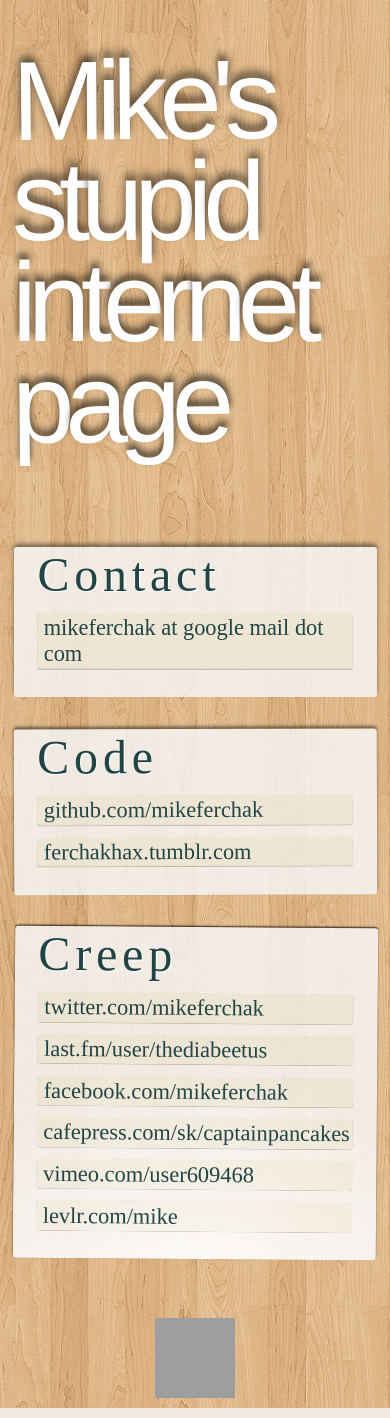
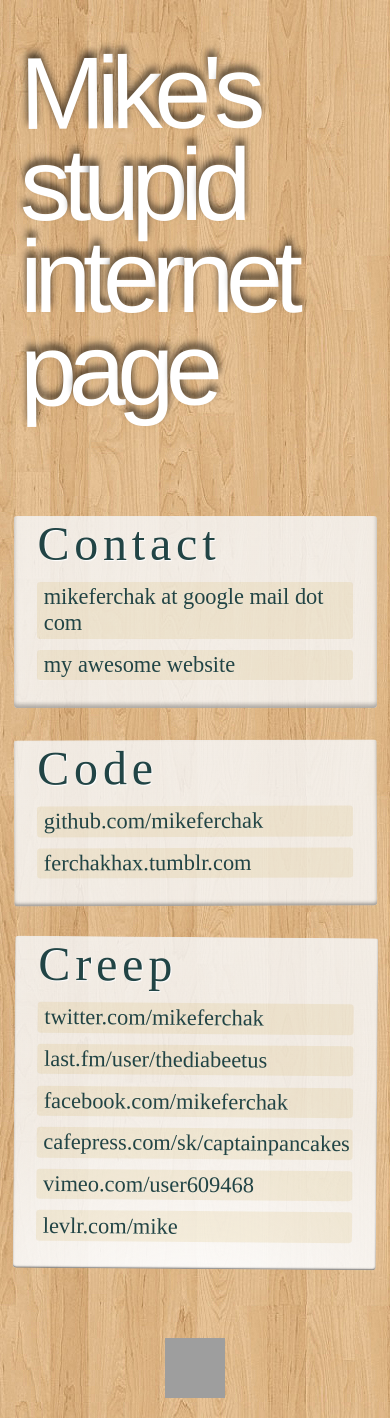
Before and after one commit to mikeferchak/mferchak, a PHP site: page / in a window 390 px wide. Run offline with PHP 8.4, Linux system fonts and the light colour scheme; some libraries are stand-ins or nearby versions; some web fonts are replaced; grey boxes are pictures that could not be loaded.

Commit message:
Prettier and refactoredier

```diff
--- a/css/style.css
+++ b/css/style.css
@@ -33,7 +33,8 @@ table {
 body, h1, h2, ul, li, div, a, p {
   color: #214445;
   font-family: 'Goudy Bookletter 1911', serif;
-  font-weight: 100; }
+  font-weight: 100;
+  -webkit-font-smoothing: antialiased; }
 
 p {
   font-size: 14pt; }
@@ -77,17 +78,16 @@ header {
   text-shadow: 1px 1px 1px rgba(255, 255, 255, 0.5);
   text-align: center;
   line-height: 200%;
-  -webkit-transition: opacity 3s;
-  -moz-transition: opacity 3s;
-  -o-transition: opacity 3s;
-  -k-transition: opacity 3s;
-  transition: opacity 3s;
-  zoom: 100.1%; }
+  -webkit-transition: all 0.3s;
+  -moz-transition: all 0.3s;
+  -o-transition: all 0.3s;
+  -k-transition: all 0.3s;
+  transition: all 0.3s; }
   header h1 {
     font-family: 'futura', 'helvetica', sans-serif;
-    font-size: 38pt;
+    font-size: 12px;
     text-shadow: 1px 2px 4px rgba(0, 0, 0, 0.4);
-    display: inline;
+    display: inline-block;
     margin: 0 auto;
     text-align: center;
     overflow-x: hidden;
@@ -119,19 +119,22 @@ section {
   cursor: move;
   text-align: center;
   background-image: url("../images/sun.png");
-  background-size: 80% 80%;
-  zoom: 100%;
-  -webkit-transition: background-size 0.3s;
-  -moz-transition: background-size 0.3s;
-  -o-transition: background-size 0.3s;
-  -k-transition: background-size 0.3s;
-  transition: background-size 0.3s; }
+  background-size: 60% 60%;
+  -webkit-transition: background-size 0.6s;
+  -moz-transition: background-size 0.6s;
+  -o-transition: background-size 0.6s;
+  -k-transition: background-size 0.6s;
+  transition: background-size 0.6s; }
 
 #sun:after {
   font-size: 5em; }
 
 #sun.ui-draggable-dragging {
-  background-size: 100% 100%; }
+  background-size: 100% 100%;
+  -webkit-filter: blur(0px) !important; }
+
+.blur {
+  -webkit-filter: blur(1px); }
 
 #stuff {
   _width: 1000px;
@@ -140,7 +143,12 @@ section {
   margin: 0 auto 3em; }
   #stuff footer {
     margin: 0;
-    padding: 0; }
+    padding: 0;
+    -webkit-transition: all 0.3s;
+    -moz-transition: all 0.3s;
+    -o-transition: all 0.3s;
+    -k-transition: all 0.3s;
+    transition: all 0.3s; }
     #stuff footer h2 {
       margin: 0;
       font-size: 30pt;
@@ -185,21 +193,21 @@ section {
     margin: 0 auto; }
 
   header {
-    padding: 1em 0 1em 0em; }
-
-  header.futurephone h1 {
-    display: block;
+    padding: 1em 0 1em 0em;
+    text-align: left; }
+    header h1 {
       white-space: normal;
       text-align: left;
+      overflow-x: hidden;
       margin: 0em 0 0em 0;
-    padding: 0.3em 0% 0.4em 3%;
+      padding: 0.3em 0% 0.4em 5%;
       line-height: 0.9;
       letter-spacing: -0.18em; }
-    header.futurephone h1 span.word {
+      header h1 span.word {
         text-align: left;
         display: inline-block;
         margin: 0; }
-      header.futurephone h1 span.word span {
+        header h1 span.word span {
           -webkit-transition: all 0.1s;
           -moz-transition: all 0.1s;
           -o-transition: all 0.1s;
--- a/css/style.scss
+++ b/css/style.scss
@@ -27,6 +27,11 @@ $page-width: 1000px;
          -o-transition:$options;
          -k-transition:$options;
             transition:$options;
+}
+
+@mixin compositing(){
+    transform: translate3d(0,0,0);
+    -webkit-transform: translate3d(0,0,0);
 }
 
 @mixin gradient(){
@@ -77,6 +82,7 @@ body, h1, h2, ul, li, div, a, p {
 	color: $main-text;
 	font-family: 'Goudy Bookletter 1911', serif;
 	font-weight: 100;
+    -webkit-font-smoothing: antialiased;
 	}
 
 p {
@@ -114,13 +120,12 @@ header {
     text-shadow: 1px 1px 1px rgba(255, 255, 255, 0.5);
     text-align:center;
     line-height:200%;
-    @include transition(opacity 3s);
-    zoom:100.1%;
+    @include transition(all 0.3s);
     h1  {
         font-family: 'futura', 'helvetica', sans-serif;
-        font-size:38pt;
+        font-size:12px;
         text-shadow: 1px 2px 4px rgba(0,0,0,.4);
-        display:inline;
+        display:inline-block;
         margin: 0 auto;
         // @include transition(font-size 0.3s);
         text-align: center;
@@ -154,15 +159,19 @@ section {
     cursor:move;
     text-align:center;
     background-image:url("../images/sun.png");
-    background-size:80% 80%;
-    zoom:100%;
-    @include transition(background-size 0.3s);
+    background-size:60% 60%;
+    @include transition(background-size 0.6s);
 }
 #sun:after {
     font-size:5em;
 }
 #sun.ui-draggable-dragging {
     background-size:100% 100%;
+    -webkit-filter: blur(0px) !important;
+}
+
+.blur {
+    -webkit-filter: blur(1px);
 }
 
 #stuff {
@@ -174,6 +183,7 @@ section {
     footer {
         margin:0;
         padding:0;
+        @include transition(all 0.3s);
         h2  {
             margin: 0;
             font-size: 30pt;
@@ -224,21 +234,22 @@ section {
     }
     header{
         padding:1em 0 1em 0em;
-    }
-    header.futurephone h1{
-        display:block;
+        text-align:left;
+        h1 {
             white-space: normal;
             text-align:left;
+            overflow-x:hidden;
             margin: 0em 0 0em 0;
-        padding:0.3em 0% 0.4em 3%;
+            padding:0.3em 0% 0.4em 5%;
             line-height: 0.9;
             letter-spacing:-.18em;
-        span.word{
+            span.word {
                 text-align:left;
                 display:inline-block;
                 margin:0;
                 span{
                     @include transition(all 0.1s);
+                }
             }
         }
     }
--- a/index.html
+++ b/index.html
@@ -15,7 +15,7 @@
    <script type='text/javascript' src='https://ajax.googleapis.com/ajax/libs/jqueryui/1.8.16/jquery-ui.min.js'></script>
         <script type="text/javascript" src='https://raw.github.com/furf/jquery-ui-touch-punch/master/jquery.ui.touch-punch.min.js'></script>
     <script src="script/application.js" type="text/javascript" charset="utf-8" async defer></script>
-   <script type="text/javascript">
+   <!--<script type="text/javascript">
      var _gaq = _gaq || [];
      _gaq.push(['_setAccount', 'UA-10986150-1']);
      _gaq.push(['_trackPageview']);
@@ -24,7 +24,7 @@
        ga.src = ('https:' == document.location.protocol ? 'https://ssl' : 'http://www') + '.google-analytics.com/ga.js';
        var s = document.getElementsByTagName('script')[0]; s.parentNode.insertBefore(ga, s);
      })();
-   </script>
+   </script>-->
 </head>
 
 <body>
@@ -75,6 +75,7 @@
            <h2>Contact</h2>
            <ul class="inset">
               <li><a href="mailto:mikeferchak_spam@gmail.com">mikeferchak at google mail dot com</a></li>
+              <li><a href=".">my awesome website</a></li>
            </ul>
         </div>
         <div id="code">
@@ -96,13 +97,11 @@
            </ul>
         </div>
      </footer>
-
   </div>
 
   <div id="tumblr">
-  <!--script src="http://ferchakhax.tumblr.com/js?start=0&amp;num=1" type="text/javascript"></script-->
+     <!-- <script src="http://ferchakhax.tumblr.com/js?start=0&amp;num=1" type="text/javascript"></script> -->
   </div>
-
 <a title="Easter-egg! Drag this puppy around."><div id="sun"></div></a>
 </body>
 </html>
--- a/script/application.js
+++ b/script/application.js
@@ -1,60 +1,25 @@
 $(document).ready(function() {
-  var bodyWidth = $(window).width()-20;
-  var originalHeaderWidth = $("header h1").outerWidth();
-  var originalHeaderHeight = parseInt($("header h1").css("font-size"),10);
+  var originalHeaderHeight = parseInt($("header h1").css("font-size"), 10);
+  var originalHeaderWidth = $("header h1").innerWidth();
   var headerAspect = originalHeaderHeight / originalHeaderWidth;
-  var newHeaderHeight = headerAspect * bodyWidth * 0.9;
-  var ipadWidth = 800;
-  var iphoneWidth = 400;
+  var lsz = 2000; // Default height in px of the light source
 
-  responsiveLol(ipadWidth, iphoneWidth);
   rotateCrap();
+  doThings();
 
-  //do things when window is resized
+  // Initialize all of the things
+  function doThings(){
+    responsiveHeader();
+    repositionlightsource();
+    loopthroughallshadowelements();
+  }
+
+  // Do things when window is resized
   $(window).resize(function() {
-    responsiveLol(ipadWidth, iphoneWidth);
-    loopthroughallshadowelements();
-    repositionlightsource();
+    doThings();
   });
 
-  function responsiveLol(ipad, iphone){
-    if ($(window).width() > ipad) {
-      $("header").removeClass("futurephone");
-      $("header").addClass("pwned");
-      resizeHeader(1);
-    }
-    else if ($(window).width() > iphone) {
-      $("header").addClass("futurephone");
-      var originalHeaderWidth = $("header h1 span").first().outerWidth();
-      var originalHeaderHeight = parseInt($("header h1 span").first().css("font-size"),10);
-      resizeHeader(2);
-    }
-    else {
-      $("header").addClass("futurephone");
-      var originalHeaderWidth = $("header h1 span").first().outerWidth();
-      var originalHeaderHeight = parseInt($("header h1 span").first().css("font-size"),10);
-      resizeHeader(3);
-    }
-  }
-
-  function resizeHeader(multiplier){
-    var newHeaderHeight = headerAspect * $(window).width() * 1 * multiplier;
-    $("header h1").css({"font-size": newHeaderHeight});
-    $("header h1").fadeIn(2000);
-  }
-
-  function rotateCrap(){
-    $("footer div, span").each(function(index, element){
-      var random = Math.random() - 0.5;
-      $(element).css({'-webkit-transform': 'rotate('+ (random) +'deg)'});
-    });
-  }
-
-var lsz = 2000;
-
-repositionlightsource();
-loopthroughallshadowelements();
-
+  // Draggable light source
   $('#sun').draggable( {
     cursor: 'move',
     containment: 'document',
@@ -63,22 +28,51 @@ $('#sun').draggable( {
     stop: loopthroughallshadowelements
   });
 
+  // Responsive giant header
+  function responsiveHeader(){
+    if ($(window).width() > 800) {
+      resizeHeader(1); // normal screen
+    }
+    else if ($(window).width() > 400) {
+      resizeHeader(2); // ipad
+    }
+    else {
+      resizeHeader(3); // iphone
+    }
+  }
+
+  // Resizing that crap automatically
+  function resizeHeader(sizeAdjustmentMultiplier){
+    newHeaderHeight = headerAspect * $(window).width() * sizeAdjustmentMultiplier;
+    $("header h1").css({"font-size": newHeaderHeight});
+  }
+
+  // Rotate all of the things a little bit
+  function rotateCrap(){
+    $("footer div, span").each(function(index, element){
+      $(element).css({'-webkit-transform': 'rotate('+ (Math.random() - 0.5) +'deg)'});
+    });
+  }
+
+  // Center the light source when the page loads
   function repositionlightsource() {
     $("#sun").css({"left":(($(window).width()/2)-50)});
   }
 
+  // Loop through all of the shadowable elements, and call the shadow function
   function loopthroughallshadowelements(){
     $(".shadowtext span").each(function(index, element){
       calculateshadow(index, element, "12", "1", "text");
     });
     $("footer div").each(function(index, element){
-      calculateshadow(index, element, "9", ".6", "box");
+      calculateshadow(index, element, "9", ".4", "box");
     });
-    $("footer div a").each(function(index, element){
-      calculateshadow(index, element, "3", ".3", "inset");
-    });
+    // $("footer div a").each(function(index, element){
+    //   calculateshadow(index, element, "3", ".3", "inset");
+    // });
   }
 
+  // Figure out them shadows
   function calculateshadow(index, element, height, darknessFactor, type){
     var offset = $(element).offset();
     var sunoffset = $('#sun').offset();
@@ -104,7 +98,7 @@ function calculateshadow(index, element, height, darknessFactor, type){
       $(element).css({'box-shadow': 'inset '+shadowvalue, 'background-image': awesomeGradient("0.6","0.2")});
     }
     if(type === "box")  {
-          $(element).css({'box-shadow': shadowvalue, 'background-image': awesomeGradient("1","0.6")});
+      $(element).css({'box-shadow': 'inset '+ shadowvalue, 'background-image': awesomeGradient("1","0.6")});
     }
     if(type === "text")  {
       $(element).css('text-shadow',shadowvalue);
```
Lines whose indentation alone changed are shown as unchanged.
